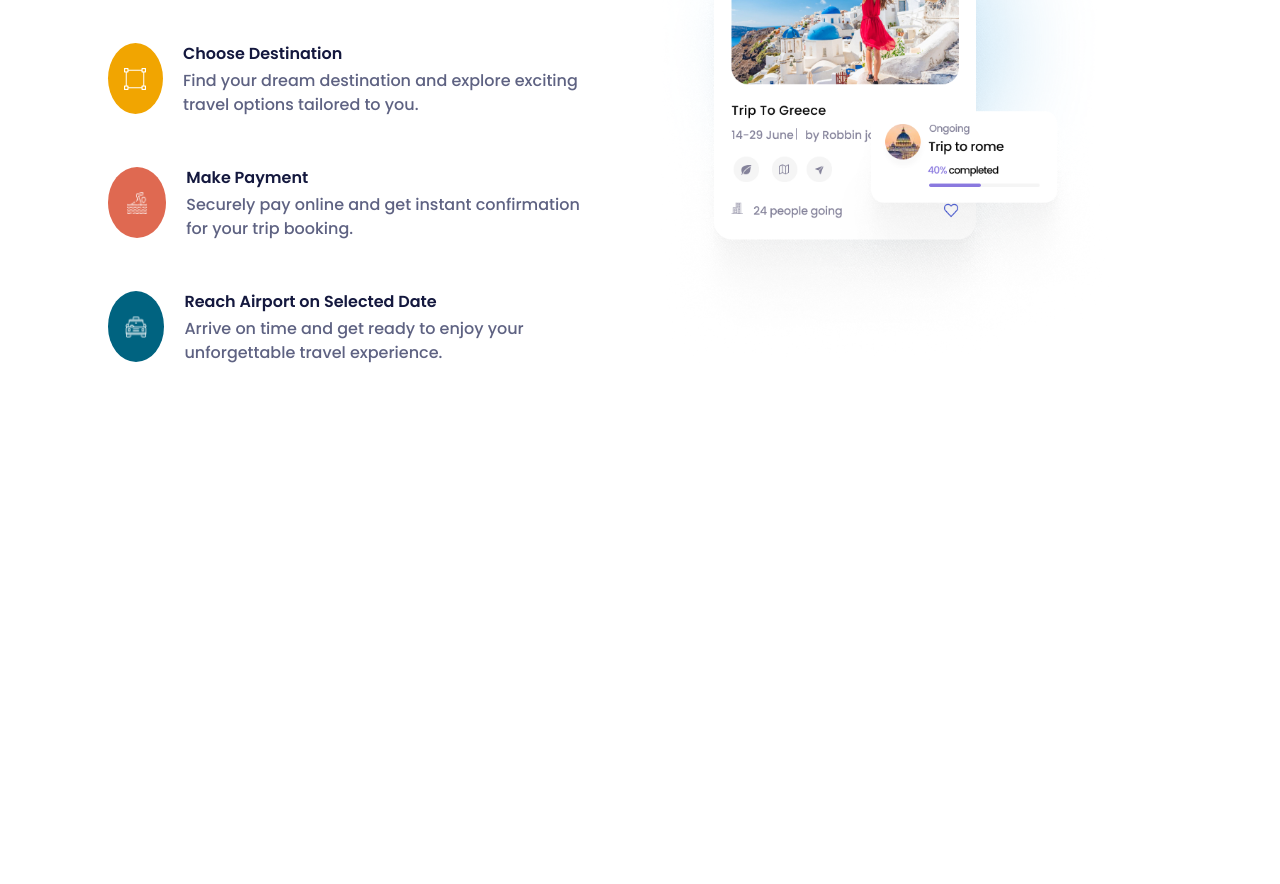
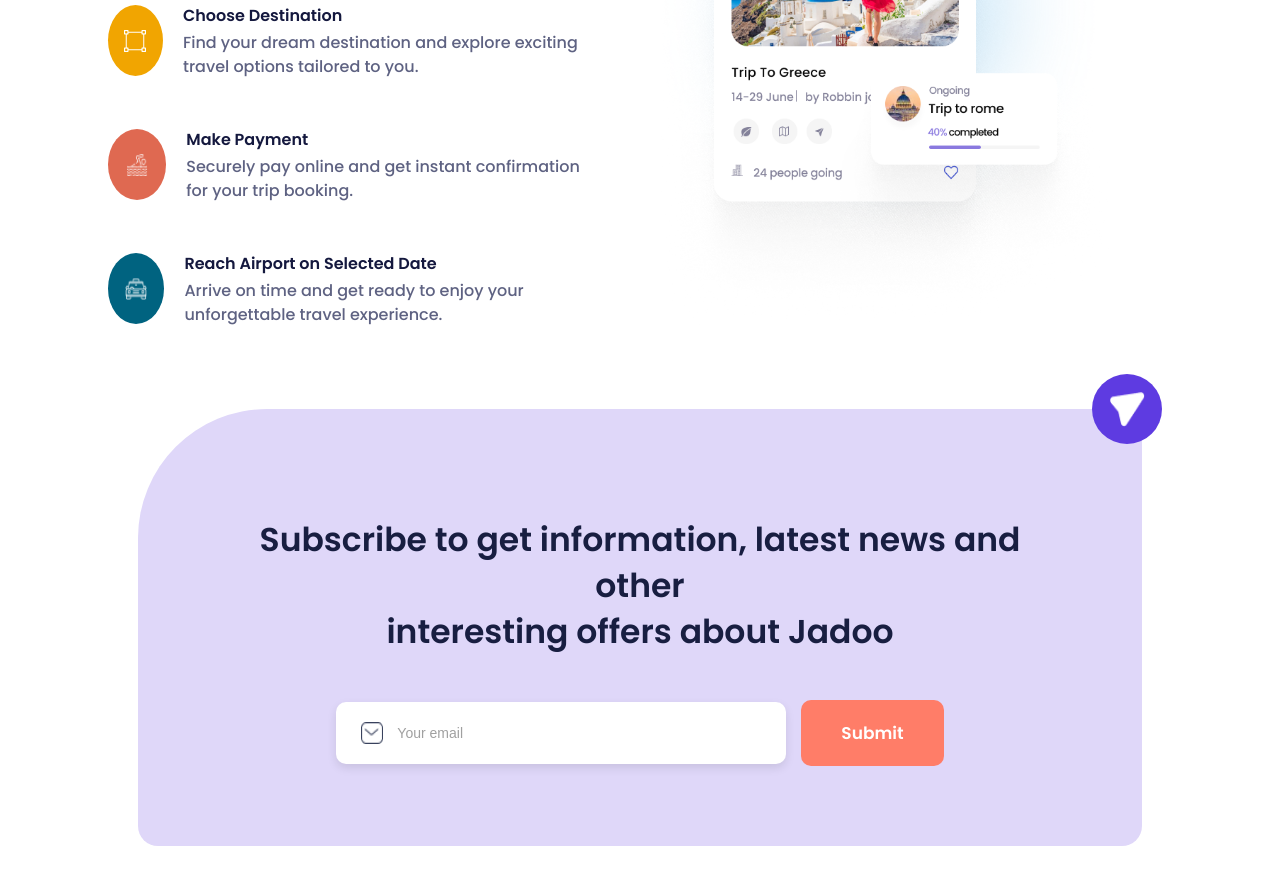
Before and after one commit to massil30/Landing_Page, a plain HTML site: page Travel Agency/index.html in a window 1280 px wide. Shown: the part 2329-3213 px from the top of the page. Before the commit the page ends 2704 px from the top, so only its background shows below. Drawn offline with Linux system fonts and the light colour scheme; a web font is replaced by a local one.

Commit message:
Fix Send Email Section

```diff
--- a/Travel Agency/index.html
+++ b/Travel Agency/index.html
@@ -16,7 +16,7 @@
   <link rel="stylesheet" href="styles/hero.css" />
     <link rel="stylesheet" href="styles/services.css" />
     <link rel="stylesheet" href="styles/destiantion.css" />
-    <link rel="stylesheet" href="styles/destiantion.css" />
+    <link rel="stylesheet" href="styles/email.css" />
 <link rel="stylesheet" href="styles/steps.css">
 
 
@@ -117,8 +117,8 @@ military customers.</p>
   </section>
 
 
+
   <!-- Destinations Section -->
-  <<!-- Destinations Section -->
 <section class="destinations">
   <div class="destinations-content">
     <p class="tagline">Top Selling</p>
@@ -221,5 +221,37 @@ military customers.</p>
 </section>
 
 
+   <!-- ===== Subscribe Section ===== -->
+<section class="subscribe-section">
+  <div class="subscribe-container">
+    <!-- Floating Send Icon -->
+    <div class="send-icon">
+      <img src="assets/email/send.png" alt="Send Icon" />
+    </div>
+
+    <!-- Centered Content -->
+    <div class="subscribe-content">
+      <h2 class="subscribe-title">
+        Subscribe to get information, latest news and other <br />
+        interesting offers about Jadoo
+      </h2>
+
+      <div class="subscribe-row">
+        <div class="email-field">
+          <img src="assets/email/email.png" alt="Email Icon" class="email-icon" />
+          <input
+            type="email"
+            placeholder="Your email"
+            class="email-input"
+          />
+        </div>
+
+        <button class="submit-btn">Submit</button>
+      </div>
+    </div>
+  </div>
+</section>
+
+
 </body>
 </html>
--- /dev/null
+++ b/Travel Agency/styles/email.css
@@ -0,0 +1,111 @@
+/* ===== Subscribe Section ===== */
+.subscribe-section {
+  display: flex;
+  justify-content: center;
+  align-items: center;
+  margin: 80px 130px;
+  font-family: 'Poppins', sans-serif;
+}
+
+/* ===== Blue Container ===== */
+.subscribe-container {
+  position: relative;
+  background-color: #DFD7F9; /* light blue */
+  border-radius: 129px 20px 20px 20px; /* top-left, top-right, bottom-right, bottom-left */
+  padding: 80px 100px;
+  width: 100%;
+  text-align: center;
+  overflow: visible; /* Important because this ensure no cutting for items out of Box */
+}
+
+/* ===== Floating Send Icon ===== */
+.send-icon {
+  position: absolute;
+  top: -35px;
+  right: -20px;
+  background-color: #5E3BE1; /* blue background */
+  border-radius: 50%;
+  width: 70px;
+  height: 70px;
+  display: flex;
+  justify-content: center;
+  align-items: center;
+}
+
+.send-icon img {
+  width: 35px;
+  height: 35px;
+}
+
+/* ===== Content ===== */
+.subscribe-content {
+  display: flex;
+  flex-direction: column;
+  align-items: center;
+  gap: 20px;
+}
+
+/* ===== Title ===== */
+.subscribe-title {
+  color: #181e41; /* blue-dark text */
+  font-size: 33px;
+  font-weight: 600;
+  margin-bottom: 25px;
+  line-height: 1.4;
+}
+
+/* ===== Input Row ===== */
+.subscribe-row {
+  display: flex;
+  align-items: center;
+  gap: 15px;
+  flex-wrap: wrap;
+  justify-content: center;
+}
+
+/* ===== Email Field ===== */
+.email-field {
+  display: flex;
+  align-items: center;
+  background-color: #fff;
+  padding: 20px 25px;
+  border-radius: 10px;
+  width: 400px;
+  box-shadow: 0 4px 10px rgba(0, 0, 0, 0.1);
+}
+
+.email-icon {
+  width: 22px;
+  height: 22px;
+  margin-right: 12px;
+}
+
+.email-input {
+  border: none;
+  outline: none;
+  font-size: 14px;
+  color: #5e6282;
+  width: 100%;
+}
+
+.email-input::placeholder {
+  color: #a0a0a0;
+}
+
+/* ===== Submit Button ===== */
+.submit-btn {
+  background-color: #ff7d68;
+  color: #fff;
+  font-size: 17px;
+  font-family: 'Poppins', sans-serif;
+  font-weight: 600;
+  border: none;
+  border-radius: 10px;
+  padding: 20px 40px;
+  cursor: pointer;
+  transition: 0.3s ease;
+}
+
+.submit-btn:hover {
+  background-color: #ff6a55;
+}
```
Also changed, not shown: Travel Agency/assets/email/email.png (added), Travel Agency/assets/email/send.png (added).
